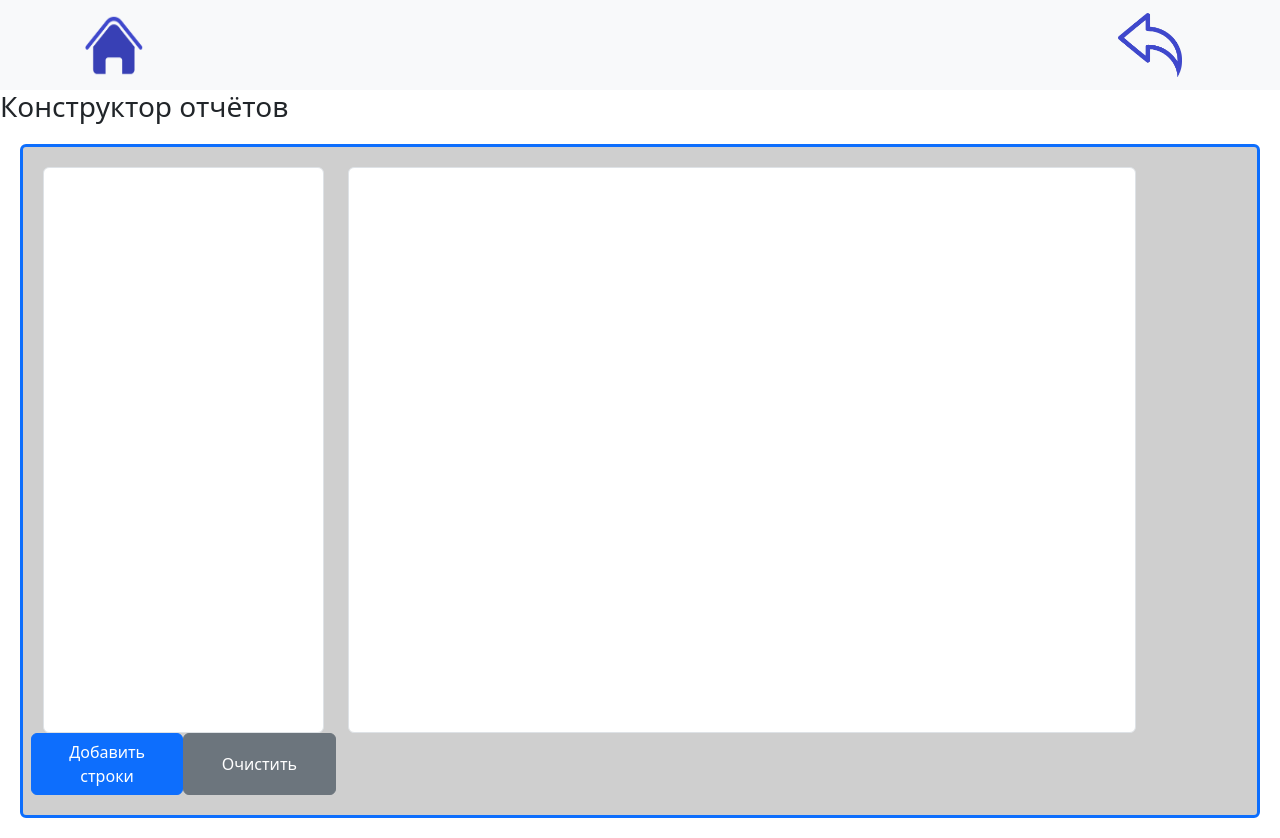
After one commit to Acidosulus/AISpy, a Flask app: page /reports_builder_ul in a window 1280 px wide. The commit adds this page. Run offline with Flask 3, Linux system fonts and the light colour scheme; lists and menus that the app fills with data are empty; parts of the project's set-up code (start-up, migrations or seed data) failed here and were passed over; some libraries are stand-ins or nearby versions.

Commit message:
2024-02-12 17:42:32

```diff
--- a/app/routes.py
+++ b/app/routes.py
@@ -198,6 +198,13 @@ def agreement_form_part_calc_table(row_id:int,period:str):
 							calc_data = calc_data
 							)
 
+
+@app.route('/reports_builder_ul')
+def reports_builder_ul():
+	return render_template("/forms/reports_builder/reports_builder_ul/reports_builder_ul.html",
+							navigation_buttons = [common.Button_Home(), common.Button_Back()]
+							)
+
 @app.route('/organization_form/<row_id>')
 def organization_form(row_id:int):
 	header, fdata = data_sourses.Organization_Data(int(row_id))
--- /dev/null
+++ b/app/templates/forms/reports_builder/reports_builder_ul/reports_builder_ul.html
@@ -0,0 +1,38 @@
+
+{% block head %}
+  {% include "_head.html"%}
+{% endblock %}
+
+{% include "_navigation_panel.html"%}
+
+{% block content %}
+
+<h3>Конструктор отчётов</h3>
+
+  <form id="dialog_div"  style="margin: 20px; padding: 20px; background-color:#CFCFCF;" class="border border-3 rounded border-primary" method="" action="" >
+    <div class="row">
+        <div class="col-3">
+          <select class="form-select" size="24">
+            {% for  tp in agreement_types_data %}
+              <option>{{ tp.name }}</option>
+            {% endfor %}
+          </select>
+          <div class="row">
+            <button class="btn btn-primary col-6" id="button_data_insert">Добавить строки</button>
+            <button class="btn btn-secondary col-6" id="button_data_clear">Очистить</button>
+          </div>
+        </div>
+
+        <div class="col-8">
+          <select class="form-select" size="24">
+            {% for  tp in agreement_types_data %}
+              <option>{{ tp.name }}</option>
+            {% endfor %}
+          </select>
+        </div>
+
+    </div>
+
+  </form>
+
+{% endblock %}
--- a/app/templates/main_index.html
+++ b/app/templates/main_index.html
@@ -16,6 +16,7 @@
     <div class="container">
       {% if current_user.is_authenticated %}
       <h1><a href="/page_with_items/-10"><img width="30" height="30" src="/static/images/printer.png"> Отчёты</a></h1>
+      <h1><a href="/reports_builder_ul"><img width="30" height="30" src="/static/images/report_wizard.png"> Конструктор отчётов</a></h1>
       <h1><a href="/agreements/-10"><img width="30" height="30" src="/static/images/agreements.png"> Договора</a></h1>
       <h1><a href="/addresses/-10"><img width="30" height="30" src="/static/images/addresses_pull.png"> Адресный фонд</a></h1>
       <hr>
```
Also changed, not shown: app/static/images/report_wizard.png (added).
